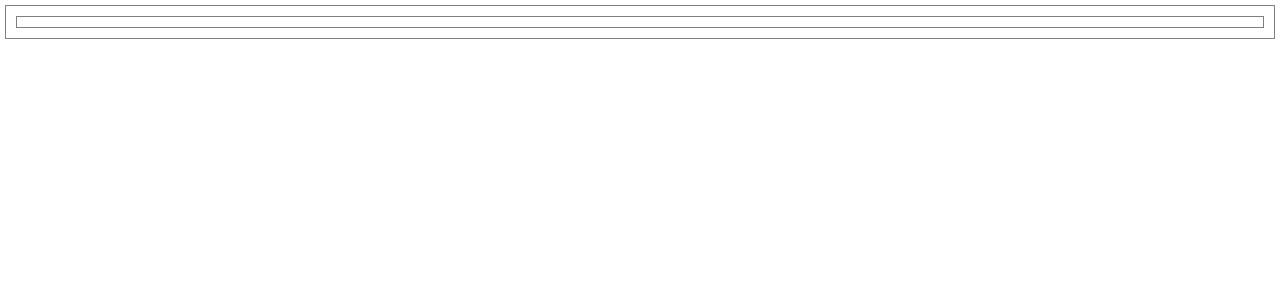
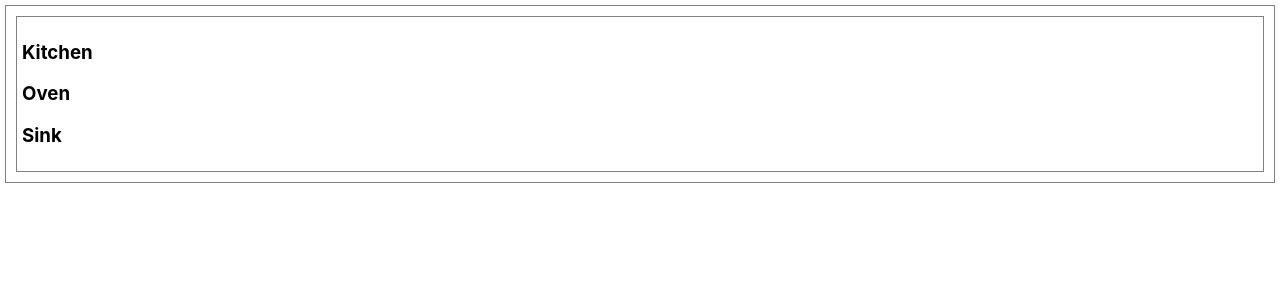
Before and after one commit to Megans766/floorplan-lab, a React (Create React App) app: page / in a window 1280 px wide. Shown: the top 300 px of the page. Built offline with nearby package versions, Linux system fonts and the light colour scheme.

Commit message:
update Bath

```diff
--- a/src/App.js
+++ b/src/App.js
@@ -2,18 +2,9 @@ import './App.css';
 import FloorPlan from './FloorPlan'
 
 function App() {
-  const house = [
-    {kitchen: 'Kitchen'},
-    {livingRoom: 'LivingRoom'},
-    {bedroomOne: 'Bedroom One'},
-    {fullBath: 'Full Bath'},
-    {halfBath: 'Half Bath'},
-    {bedroomTwo: 'Bedroom Two'},
-    {bedroomThree: 'Bedroom Three'}
-]
   return (
     <div className="App">
-      <FloorPlan house={house}/>
+      <FloorPlan/>
     </div>
   );
 }
--- a/src/Bath.js
+++ b/src/Bath.js
@@ -1,7 +1,8 @@
 function Bath(props) {
+
   return (
     <>
-      {/* {props.house.map(size => )} */}
+      {props.size}bath
     </>
   )
 }
--- a/src/FloorPlan.js
+++ b/src/FloorPlan.js
@@ -1,17 +1,13 @@
-
+import Kitchen from "./Kitchen";
+import LivingRoom from "./LivingRoom";
+import Bedroom from "./Bedroom";
+import Bath from "./Bath";
 
 
 function FloorPlan(props) {
-  console.log(props.house.kitchen);
   return (
     <>
-        {props.house.kitchen}
-        {props.house.bedroomOne}
-        {props.house.fullBath}
-        {props.house.livingRoom}
-        {props.house.bedroomTwo}
-        {props.house.halfBath}
-        {props.house.bedroomThree}
+        <Kitchen/>
     </>
   )
 }
--- a/src/LivingRoom.js
+++ b/src/LivingRoom.js
@@ -1,7 +1,7 @@
 function LivingRoom(props) {
   return (
     <>
-      <h3>{props.house.livingRoom}</h3>
+      <h3>Living Room</h3>
     </>
   )
 }
--- a/src/Oven.js
+++ b/src/Oven.js
@@ -1,7 +1,7 @@
 function Oven(props) {
   return (
     <>
-      <h4>{props.house.kitchen.oven}</h4>
+      <h3>Oven</h3>
     </>
   )
 }
--- a/src/Sink.js
+++ b/src/Sink.js
@@ -1,7 +1,7 @@
 function Sink(props) {
   return (
     <>
-      <h4>Sink</h4>
+      <h3>Sink</h3>
     </>
   )
 }
```
